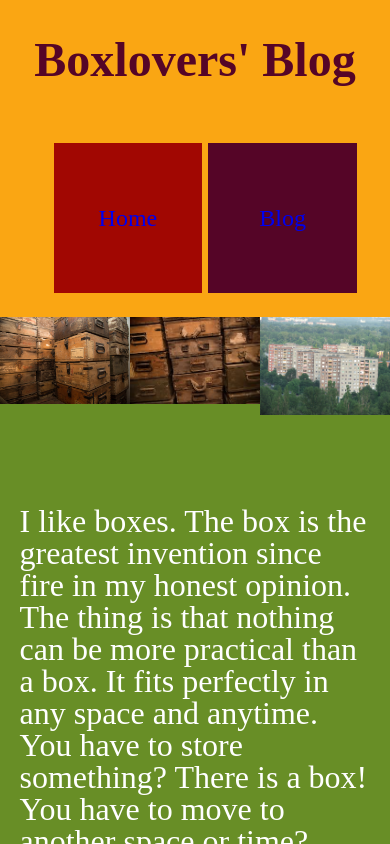
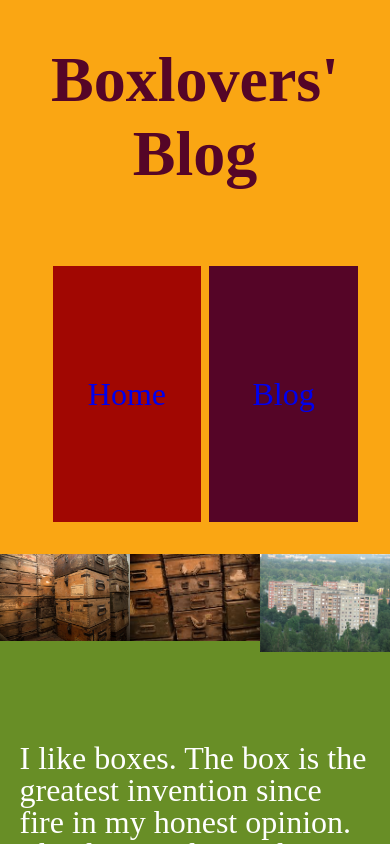
Before and after one commit to bencelaszlo/udacity-front-end-nanodegree-blog, a plain HTML site: page blog-post.html in a window 390 px wide. Shown: the top 844 px of the page. Drawn offline with Linux system fonts and the light colour scheme.

Commit message:
Make font-size bigger on mobile devices.
On branch master

Changes to be committed:
	modified:   css/media.css
	modified:   css/post_layout.css

```diff
--- a/css/media.css
+++ b/css/media.css
@@ -1,9 +1,9 @@
 @media screen and (max-width: 1000px) {
     body {
-        font-size: 1.5rem;
+        font-size: 2rem;
     }
     nav li {
-        min-height: 150px;
-        line-height: 150px;
+        min-height: 8rem;
+        line-height: 8em;
     }
 }
--- a/css/post_layout.css
+++ b/css/post_layout.css
@@ -53,10 +53,9 @@ p {
     background-image: url('../img/box5.jpg');
 }
 
-@media screen and (max-width: 900px) {
+@media screen and (max-width: 1000px) {
     .content {
         width: 90vw;
-        font-size: 2rem;
     }
     .image {
         width: 60vw;
```
